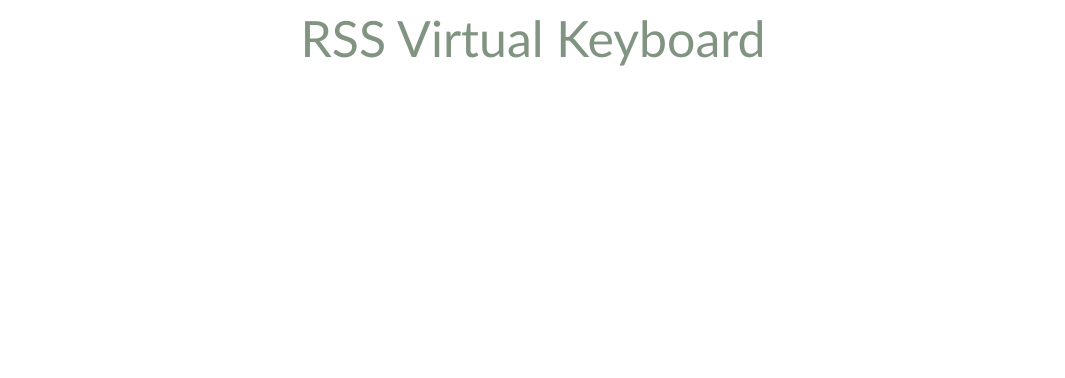
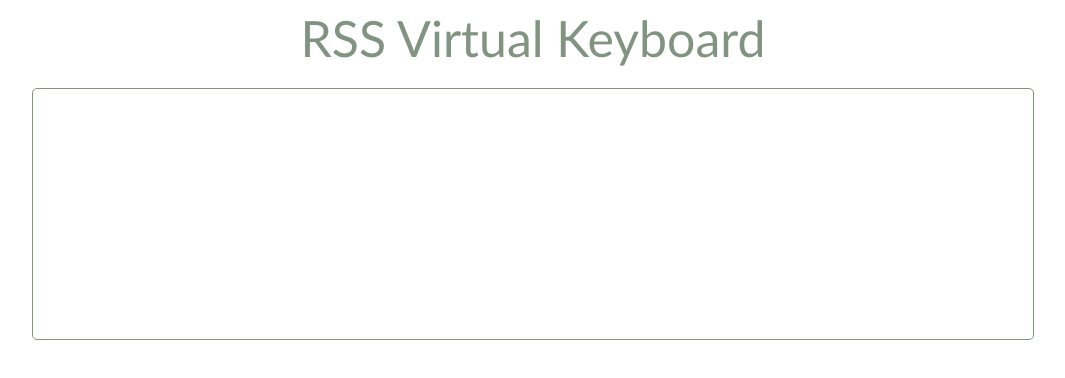
Before and after one commit to Fenicsbird/virtual-keyboard, a plain HTML site: page index.html in a window 1280 px wide. Shown: the whole page, without its empty margins (107-1172 px from the left). Drawn offline with Linux system fonts and the light colour scheme.

Commit message:
feat: add input

```diff
--- a/script.js
+++ b/script.js
@@ -1,4 +1,10 @@
-let div = document.createElement('div');
-div.className = "title";
-div.innerHTML = "RSS Virtual Keyboard";
-document.body.append(div);
+// title
+let titleDiv = document.createElement('div');
+titleDiv.className = "title";
+titleDiv.innerHTML = "RSS Virtual Keyboard";
+document.body.append(titleDiv);
+
+// input window
+let inputDiv = document.createElement('div');
+inputDiv.className = "input";
+document.body.append(inputDiv);
--- a/style.css
+++ b/style.css
@@ -1,7 +1,16 @@
 .title {
+  margin: 0 auto;
+  text-align: center;
+  color: #819481;
+  font-family: 'Trebuchet MS', 'Lucida Sans Unicode', 'Lucida Grande', 'Lucida Sans', Arial, sans-serif;
+  font-size: 50px;
+  margin-bottom: 20px;
+}
+
+.input {
     margin: 0 auto;
-    text-align: center;
-    color: #819481;
-    font-family: 'Trebuchet MS', 'Lucida Sans Unicode', 'Lucida Grande', 'Lucida Sans', Arial, sans-serif;
-    font-size: 50px;
-  }
+    width: 1000px;
+    height: 250px;
+    border: #819481 1px solid;
+    border-radius: 5px;
+}
```
